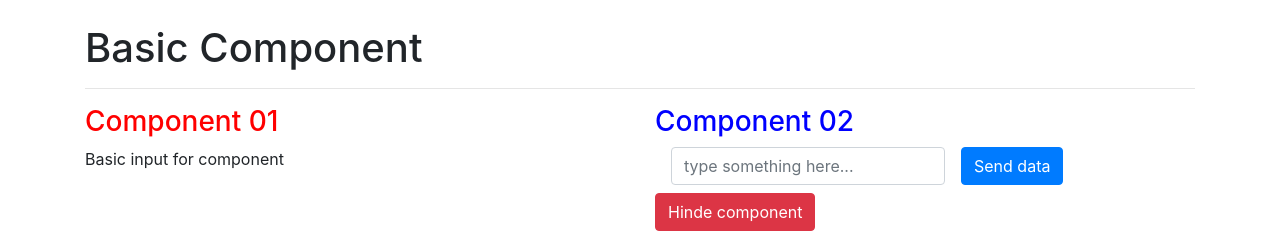
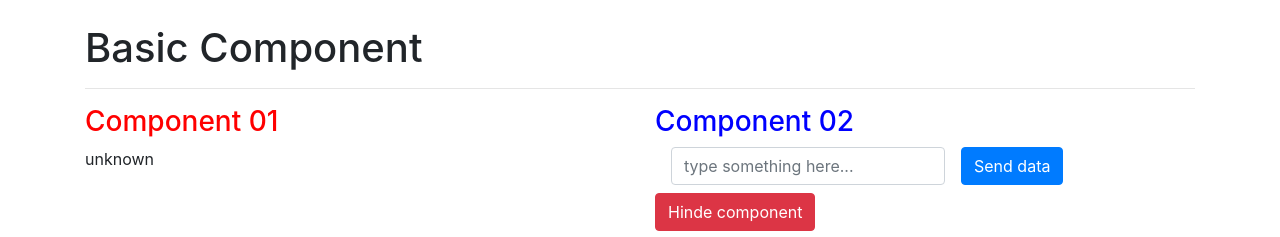
Before and after one commit to un4ckn0wl3z/basic-angular7, an Angular app: page / in a window 1280 px wide. Both pictures are taken after a click on the button "Show component". Shown: the top 237 px of the page. Built offline with nearby package versions, Linux system fonts and the light colour scheme.

Commit message:
play with ngSwitch

```diff
--- a/src/app/com01/com01.component.html
+++ b/src/app/com01/com01.component.html
@@ -1,4 +1,9 @@
 <h3 id="header">
     <ng-content></ng-content>
 </h3>
-<p>{{message}}</p>
+
+<div [ngSwitch]="message" directive1>
+        <p *ngSwitchCase="'eng'">English</p>
+        <p *ngSwitchCase="'tha'">Thai</p>
+        <p *ngSwitchDefault>unknown</p>
+</div>
```
